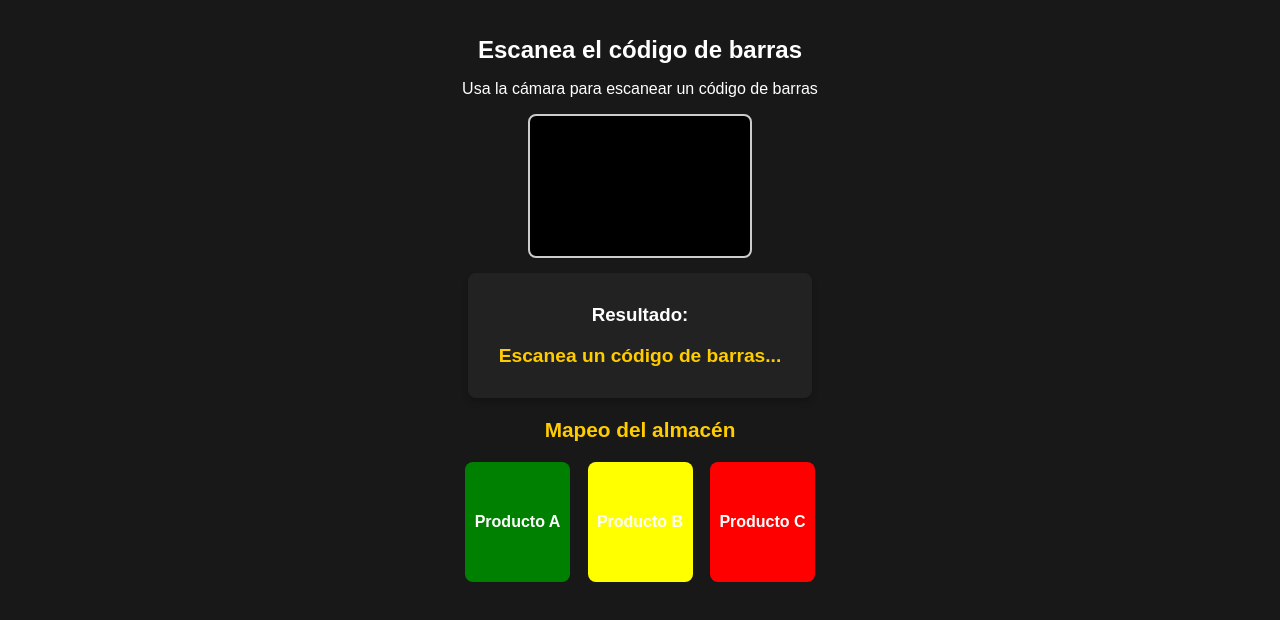
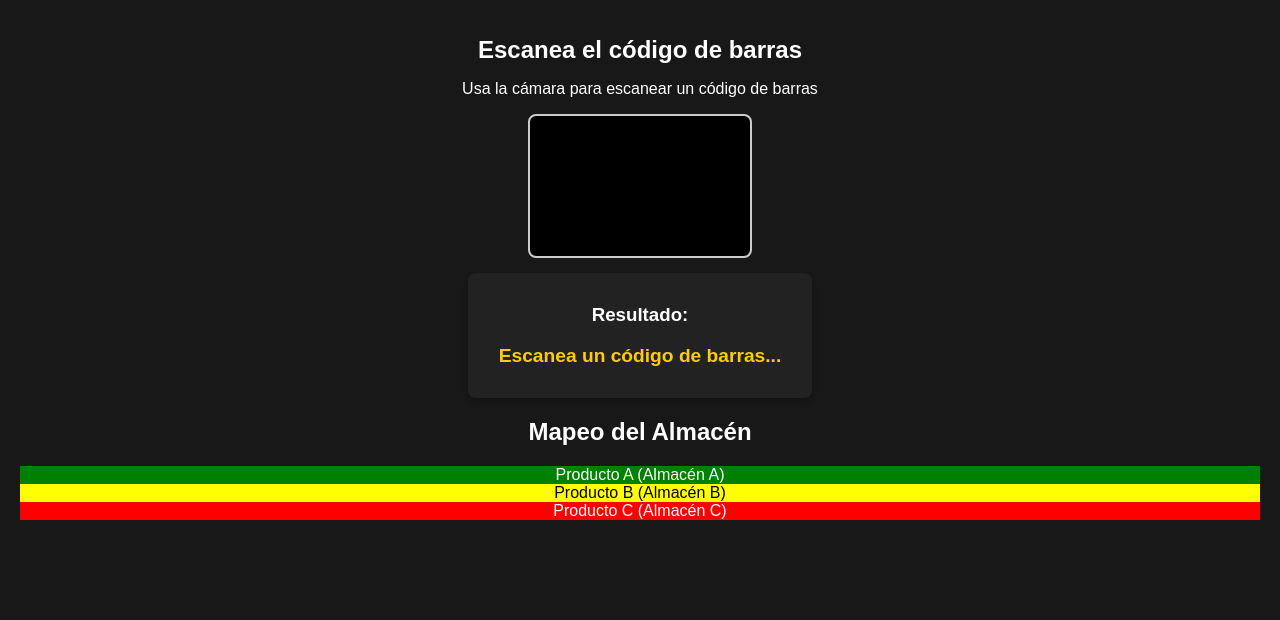
Before and after one commit to pelukitas99/Mi-codigo, a plain HTML site: page index.html in a window 1280 px wide. Drawn offline with nearby package versions, Linux system fonts and the light colour scheme; a script that the page names is missing.

Commit message:
Update index.html

```diff
--- a/index.html
+++ b/index.html
@@ -1,4 +1,3 @@
-
 <!DOCTYPE html>
 <html lang="es">
 <head>
@@ -22,13 +21,12 @@
         </ul>
     </div>
 
-    <div id="almacenMapping">
-        <h2>Mapeo del almacén</h2>
-        <div id="almacenSquare">
-            <div id="almacenA">Producto A</div>
-            <div id="almacenB">Producto B</div>
-            <div id="almacenC">Producto C</div>
-        </div>
+    <!-- Mapeo del almacén -->
+    <div id="almacenMap">
+        <h2>Mapeo del Almacén</h2>
+        <div class="almacen" id="almacenA">Producto A (Almacén A)</div>
+        <div class="almacen" id="almacenB">Producto B (Almacén B)</div>
+        <div class="almacen" id="almacenC">Producto C (Almacén C)</div>
     </div>
 
     <script src="https://cdnjs.cloudflare.com/ajax/libs/quagga/0.12.1/quagga.min.js"></script>
```
